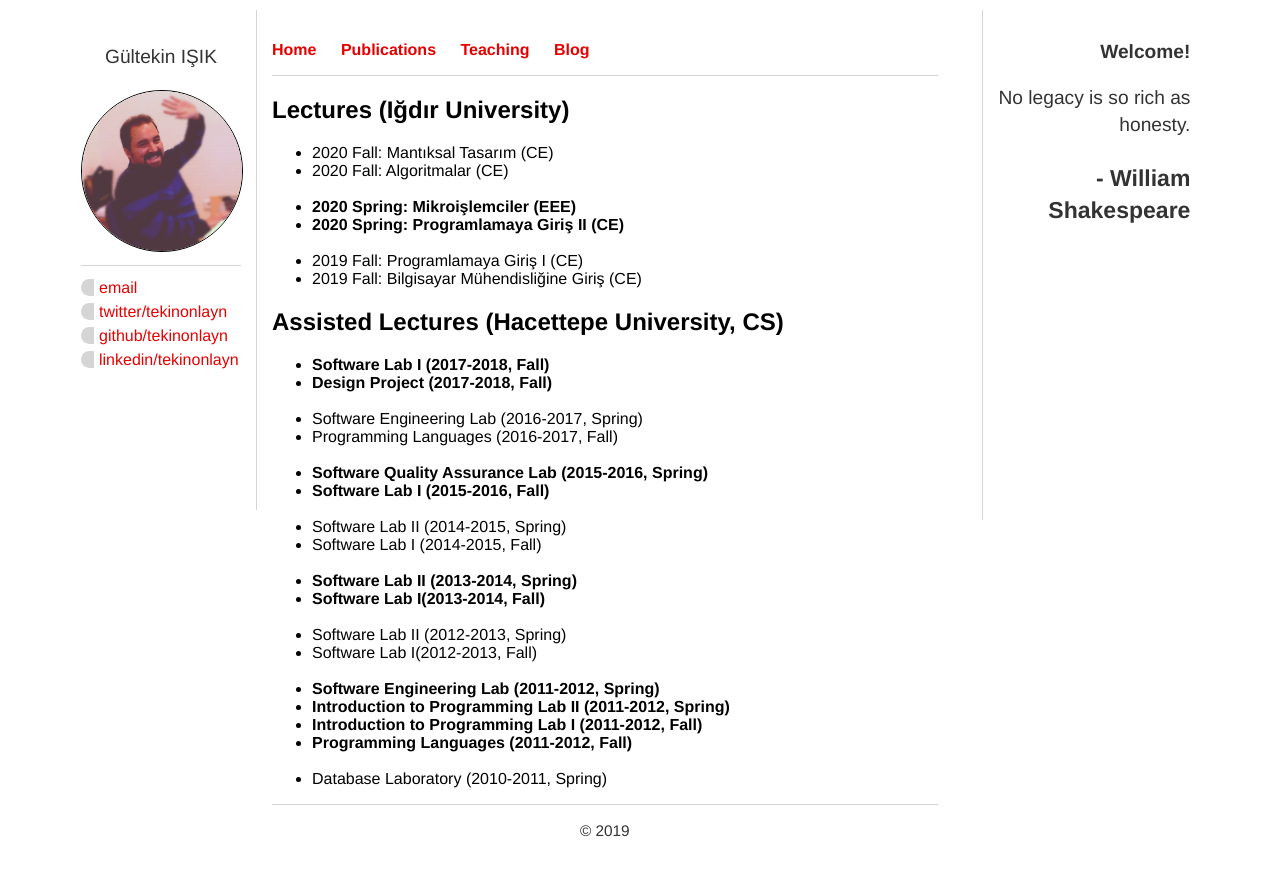
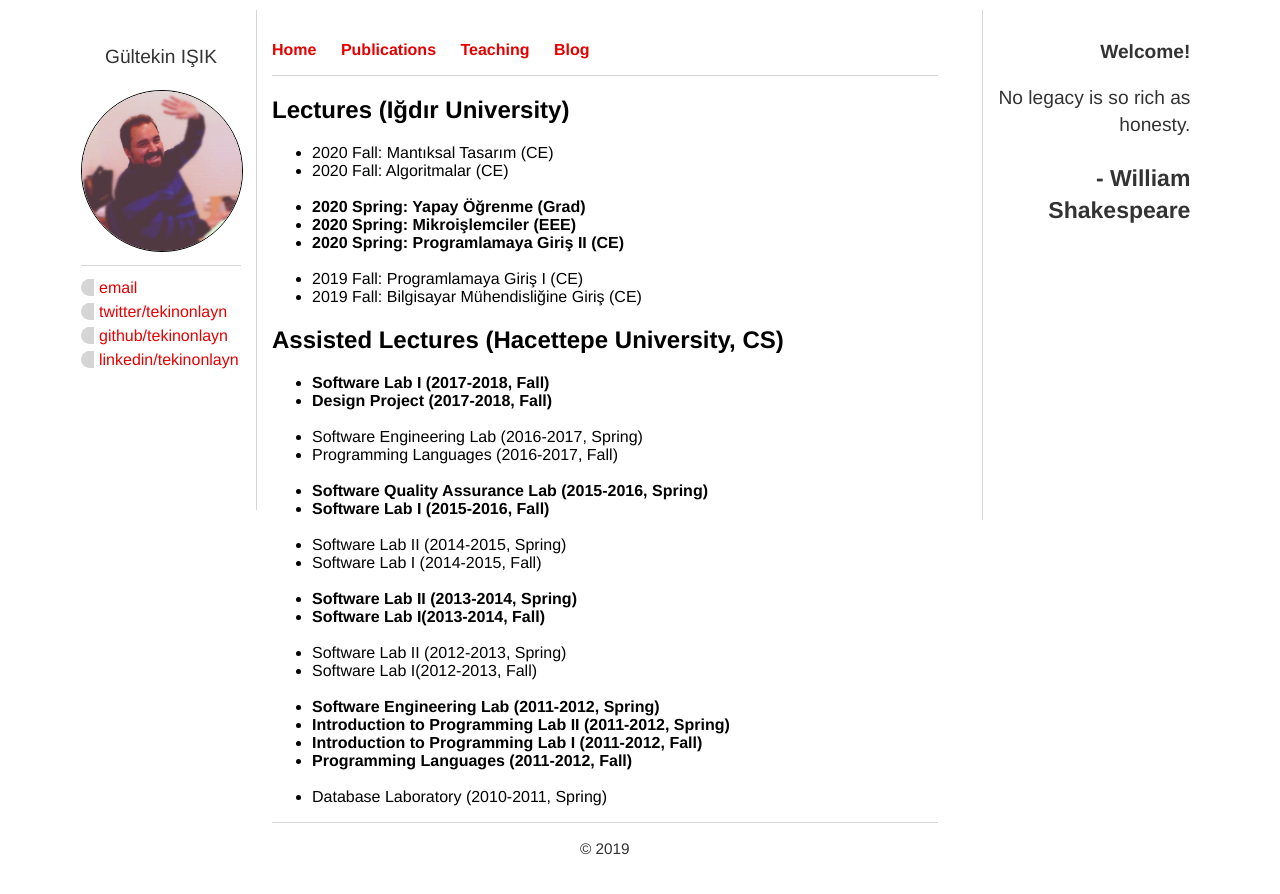
Before and after one commit to tekinonlayn/gi.github.io, a Jekyll site: the page built from teaching/index.html, in a window 1280 px wide. Shown: the top 894 px of the page. Built offline with Jekyll 4.4.1, drawn with Linux system fonts in a browser that asks for light colours.

Commit message:
Update index.html

```diff
--- a/teaching/index.html
+++ b/teaching/index.html
@@ -7,6 +7,7 @@ title: Gültekin Işık - Teaching
 	<ul>
 	<li>2020 Fall: Mantıksal Tasarım (CE)</li>
 	<li>2020 Fall: Algoritmalar (CE)</li><br>
+	<li><b>2020 Spring: Yapay Öğrenme (Grad) </b></li>
 	<li><b>2020 Spring: Mikroişlemciler (EEE) </b></li>
 	<li><b>2020 Spring: Programlamaya Giriş II (CE)</b></li><br>
 	<li>2019 Fall: Programlamaya Giriş I (CE)</li>
```
